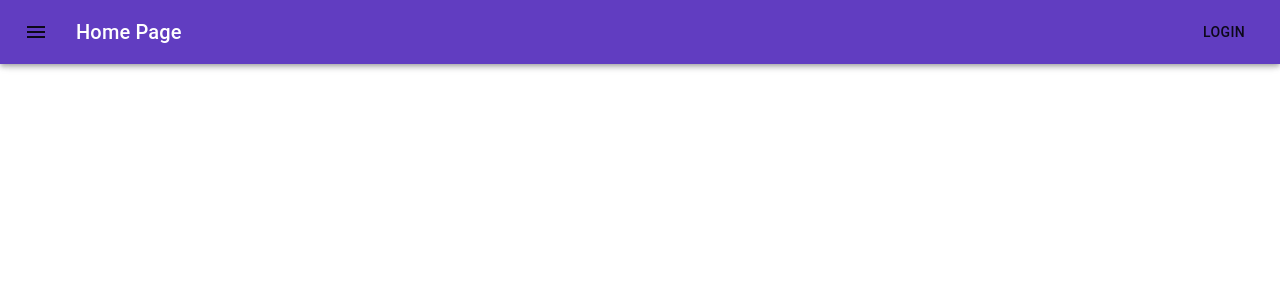
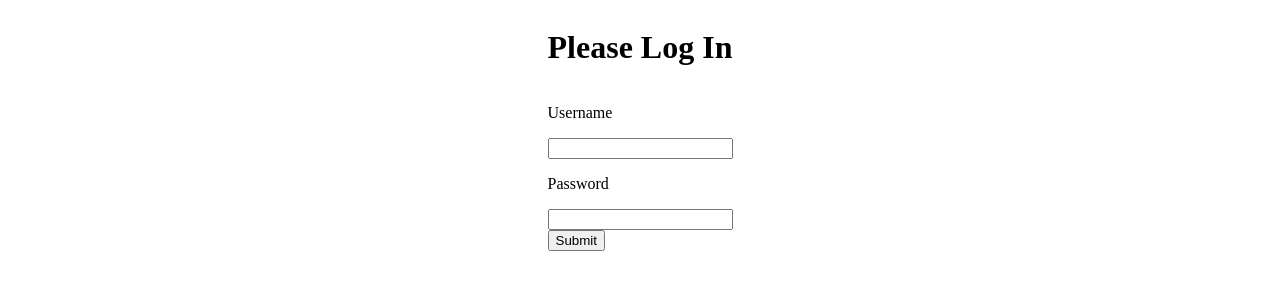
Before and after one commit to FullStackGoogler/CS542-FitnessApp, a React (Create React App) app in the folder frontend/: page / in a window 1280 px wide. Shown: the top 300 px of the page. Built offline with nearby package versions, Linux system fonts and the light colour scheme.

Commit message:
More Pages

```diff
--- a/frontend/src/Components/TopBar.js
+++ b/frontend/src/Components/TopBar.js
@@ -19,6 +19,7 @@ import MapIcon from '@mui/icons-material/Map';
 import FitnessCenterIcon from '@mui/icons-material/FitnessCenter';
 import RestaurantIcon from '@mui/icons-material/Restaurant';
 import MedicationIcon from '@mui/icons-material/Medication';
+import AccountCircleIcon from '@mui/icons-material/AccountCircle';
 
 import { ThemeProvider } from '@mui/material/styles';
 import theme from './theme';
@@ -34,7 +35,7 @@ import { Link } from 'react-router-dom';
   const DrawerList = (
     <Box sx={{ width: 250 }} role="presentation" onClick={toggleDrawer(false)}>
       <List>
-        <ListItem disablePadding component={Link} to="/">
+        <ListItem disablePadding component={Link} to="/dashboard">
           <ListItemButton>
             <ListItemIcon>
               <HomeIcon/>
@@ -96,7 +97,16 @@ import { Link } from 'react-router-dom';
               <Typography variant="h6" component="div" sx={{ flexGrow: 1, color: titleColor }}>
                 {title}
               </Typography>
-              <Button color="inherit">Login</Button>
+              <IconButton
+                size="large"
+                edge="start"
+                color="inherit"
+                aria-label="menu"
+                sx={{ mr: 2 }}
+                //onClick={toggleDrawer(true)} TODO: onClick should bring a PFP dropdown/popup, with Buttons to either Logout or Navigate to UserSettingsPage
+              >
+                <AccountCircleIcon />
+              </IconButton>
             </Toolbar>
           </AppBar>
           <Drawer open={open} onClose={toggleDrawer(false)}>
--- /dev/null
+++ b/frontend/src/Pages/LoginPage/LoginPage.css
@@ -0,0 +1,5 @@
+.login-wrapper {
+    display: flex;
+    flex-direction: column;
+    align-items: center;
+}
--- /dev/null
+++ b/frontend/src/Pages/LoginPage/LoginPage.tsx
@@ -0,0 +1,23 @@
+import React from 'react';
+import './LoginPage.css';
+
+export default function Login() {
+  return(
+    <div className="login-wrapper">
+      <h1>Please Log In</h1>
+      <form>
+        <label>
+          <p>Username</p>
+          <input type="text" />
+        </label>
+        <label>
+          <p>Password</p>
+          <input type="password" />
+        </label>
+        <div>
+          <button type="submit">Submit</button>
+        </div>
+      </form>
+    </div>
+  )
+}
--- /dev/null
+++ b/frontend/src/Pages/UserSettings/UserSettingPage.tsx
@@ -0,0 +1,11 @@
+import TopBar from "../../Components/TopBar";
+
+const UserSettingPage = () => {
+    return (
+        <div>
+            <TopBar title="User Settings" titleColor="#ffffff"/>
+        </div>
+    );
+}
+
+export default UserSettingPage;
--- a/frontend/src/index.js
+++ b/frontend/src/index.js
@@ -13,9 +13,17 @@ import MealPage from "./Pages/Meals/MealPage"
 import SupplementPage from "./Pages/Supplements/SupplementPage"
 import WorkoutPage from "./Pages/Workouts/WorkoutPage"
 
+import LoginPage from "./Pages/LoginPage/LoginPage"
+import UserSettingPage from "./Pages/UserSettings/UserSettingPage"
+
 const router = createBrowserRouter([
     {
         path: "/",
+        element: <LoginPage/>,
+        errorElement: <ErrorPage/>
+    },
+    {
+        path: "/dashboard",
         element: <HomePage/>,
         errorElement: <ErrorPage/>
     },
@@ -38,6 +46,11 @@ const router = createBrowserRouter([
         path:'/supplements',
         element: <SupplementPage/>,
         errorElement: <ErrorPage/>
+    },
+    {
+        path:'/settings',
+        element: <UserSettingPage/>,
+        errorElement: <ErrorPage/>
     }
 ]);
 
```
Also changed, not shown: frontend/src/Pages/UserSettings/UserSettingPage.css (added).
